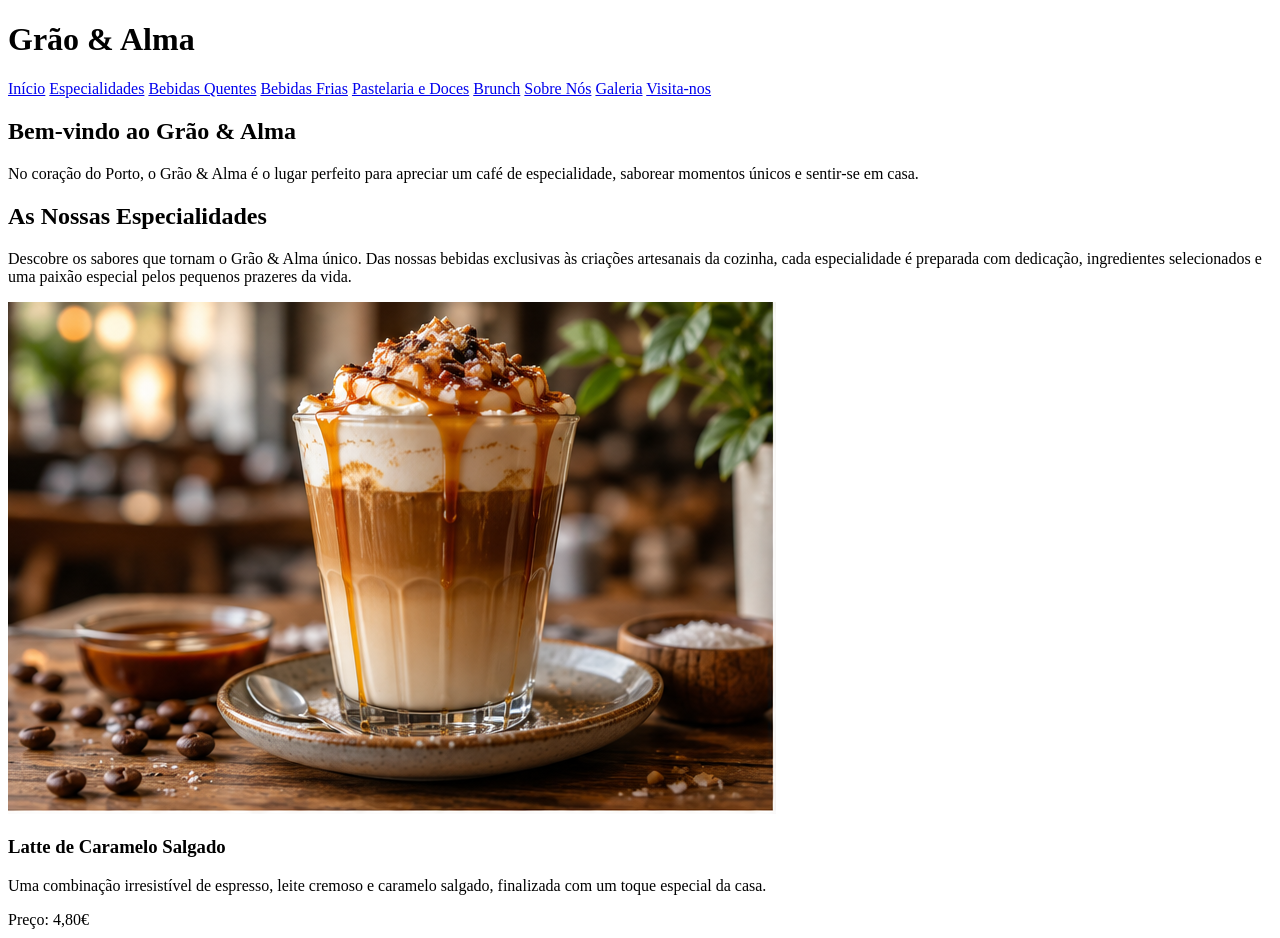
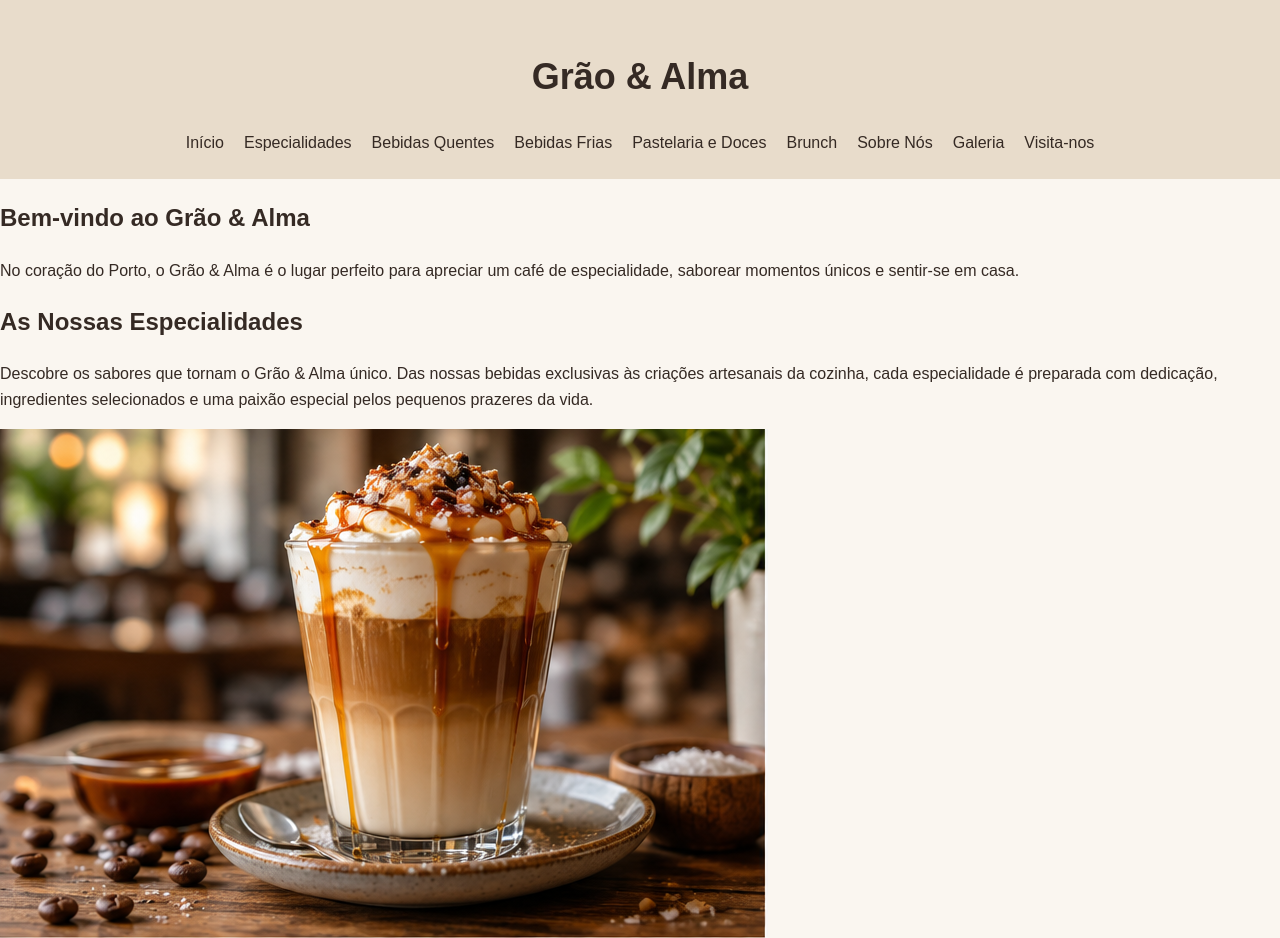
Before and after one commit to rubenmendes-dev/grao-e-alma, a plain HTML site: page index.html in a window 1280 px wide. Shown: the top 938 px of the page. Drawn offline with Linux system fonts and the light colour scheme.

Commit message:
Adicionar estilos base e organizar cabeçalho

```diff
--- a/index.html
+++ b/index.html
@@ -3,6 +3,7 @@
 <html lang="pt-PT">
   <head>
     <meta charset="UTF-8" />
+    <link rel="stylesheet" href="style.css" />
     <title>Grão & Alma | Café de Especialidade</title>
   </head>
   <body>
--- a/style.css
+++ b/style.css
@@ -0,0 +1,30 @@
+body {
+  background-color: #faf6f0;
+  color: #352a24;
+  font-family: Arial, Helvetica, sans-serif;
+  font-size: 16px;
+  line-height: 1.6;
+  margin: 0;
+}
+
+header {
+  background-color: #e8dccb;
+  padding: 24px 32px;
+  text-align: center;
+}
+
+header h1 {
+  font-size: 36px;
+}
+
+nav {
+  display: flex;
+  gap: 20px;
+  justify-content: center;
+  flex-wrap: wrap;
+}
+
+nav a {
+  color: #352a24;
+  text-decoration: none;
+}
```
